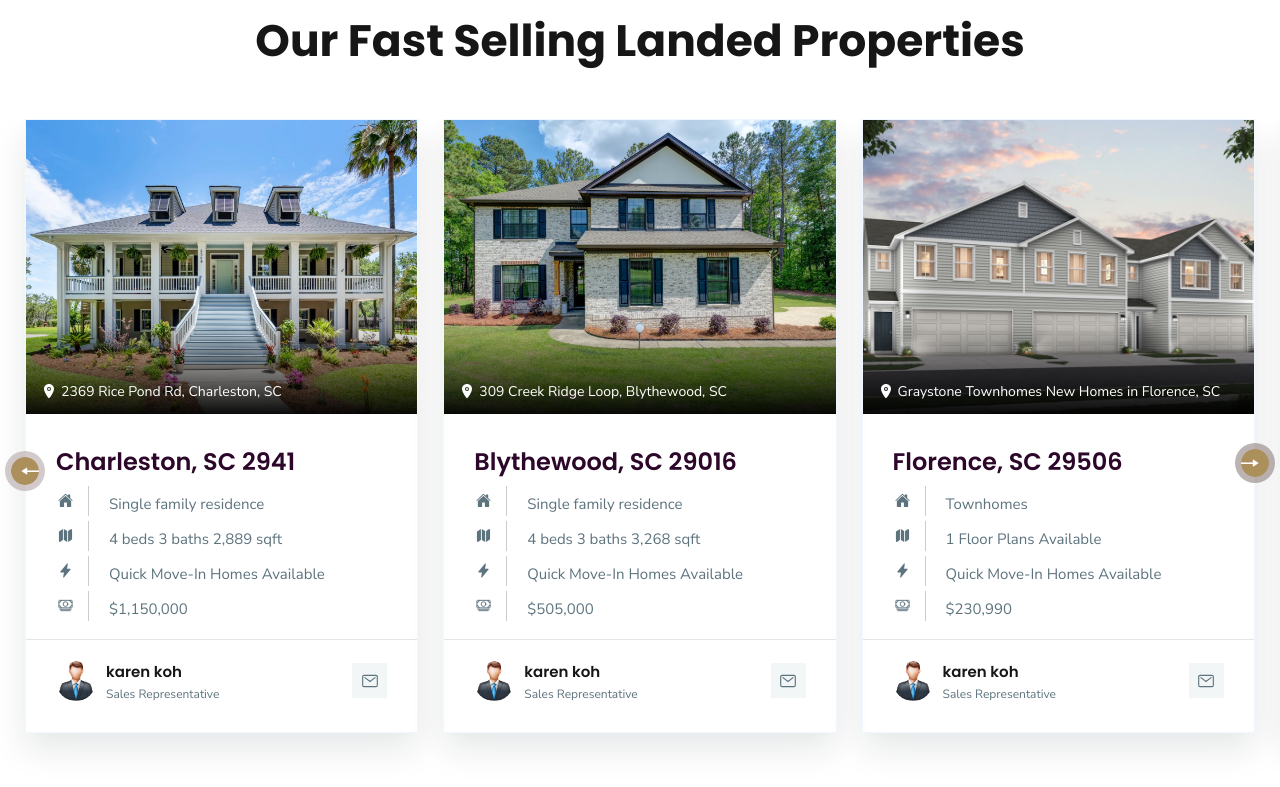
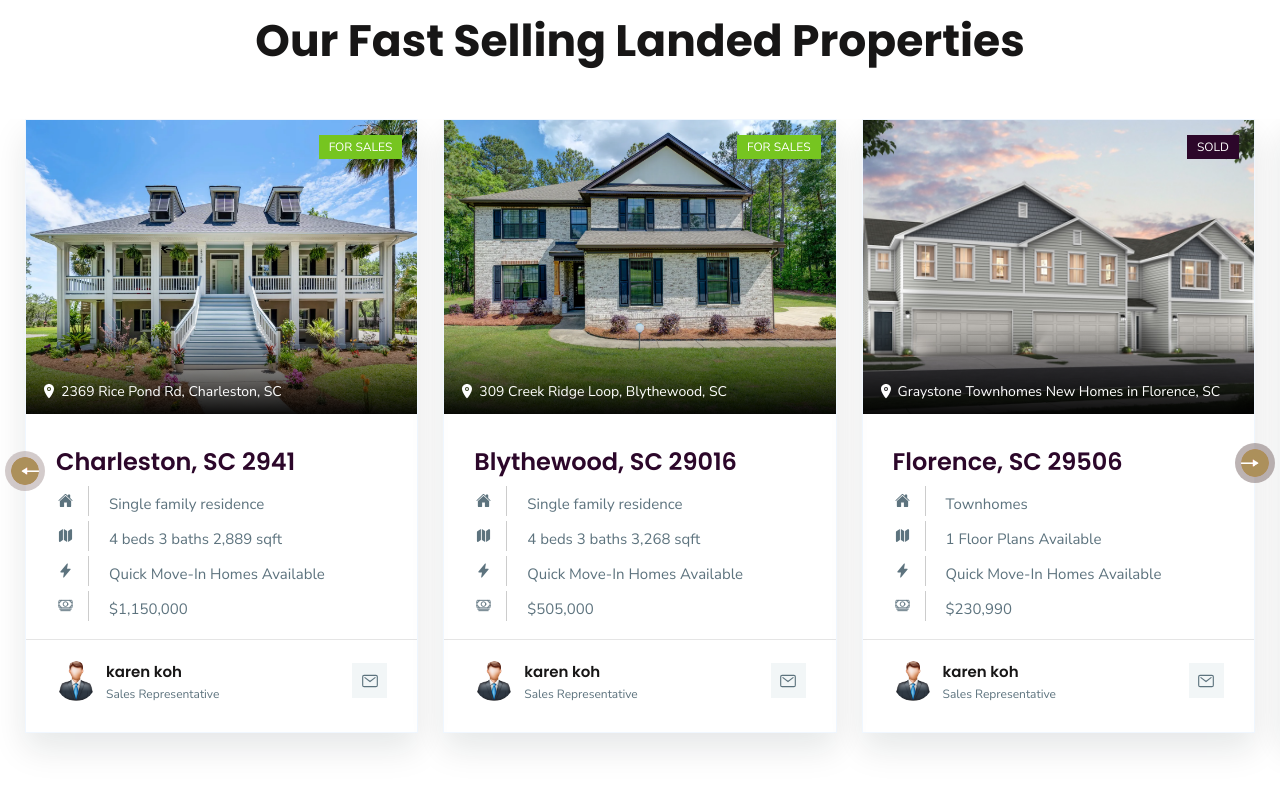
Before and after one commit to sharonjason68/BrightDoor, a plain HTML site: page index.html in a window 1280 px wide. Shown: the part 2577-3364 px from the top of the page. Drawn offline with nearby package versions, Linux system fonts and the light colour scheme.

Commit message:
Update index.html

```diff
--- a/index.html
+++ b/index.html
@@ -357,6 +357,7 @@
                   </a>
 
 
+                                    <div class="card-badge green">FOR SALES</div>
 
                                     <div class="banner-actions">
 
@@ -460,6 +461,8 @@
 
 
 
+                                    <div class="card-badge green">FOR SALES</div>
+
                                     <div class="banner-actions">
 
                                         <button class="banner-actions-btn">
@@ -563,6 +566,8 @@
 
 
 
+                                    <div class="card-badge orange">SOLD</div>
+
                                     <div class="banner-actions">
 
                                         <button class="banner-actions-btn">
@@ -666,6 +671,8 @@
 
 
 
+                                    <div class="card-badge green">FOR SALES</div>
+
                                     <div class="banner-actions">
 
                                         <button class="banner-actions-btn">
@@ -763,6 +770,8 @@
 
 
 
+                                    <div class="card-badge green">FOR SALES</div>
+
                                     <div class="banner-actions">
 
                                         <button class="banner-actions-btn">
@@ -860,6 +869,8 @@
 
 
 
+                                    <div class="card-badge orange">SOLD</div>
+
                                     <div class="banner-actions">
 
                                         <button class="banner-actions-btn">
@@ -957,7 +968,9 @@
 
 
 
-                            <div class="banner-actions">
+                            <div class="card-badge green">FOR SALES</div>
+
+                                    <div class="banner-actions">
 
                                 <button class="banner-actions-btn">
                       <ion-icon name="location"></ion-icon>
@@ -1055,7 +1068,9 @@
 
 
 
-                            <div class="banner-actions">
+                                    <div class="card-badge orange">SOLD</div>
+
+                                    <div class="banner-actions">
 
                                 <button class="banner-actions-btn">
                       <ion-icon name="location"></ion-icon>
@@ -1152,7 +1167,9 @@
 
 
 
-                            <div class="banner-actions">
+                            <div class="card-badge green">FOR SALES</div>
+
+                                    <div class="banner-actions">
 
                                 <button class="banner-actions-btn">
                       <ion-icon name="location"></ion-icon>
```
